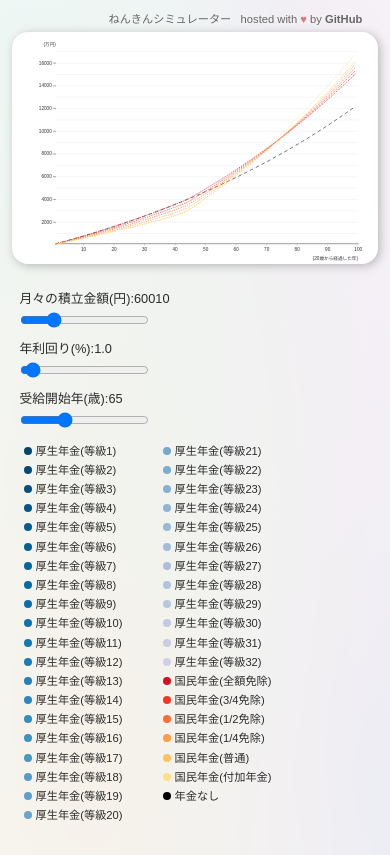
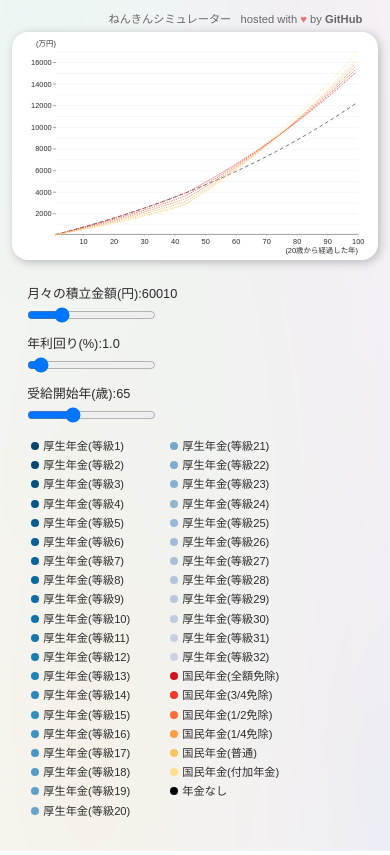
Before and after one commit to akiraaso/nenkin-simulator, a Nuxt app: page / in a window 390 px wide. Built offline with nearby package versions, Linux system fonts and the light colour scheme.

Commit message:
Improve responsiveness of dimensions, fonts

```diff
--- a/components/chart.vue
+++ b/components/chart.vue
@@ -73,7 +73,8 @@
   --main-bg-color: #f0f0f0;
   --font-black: #2c2c2c;
   --shadow-color: rgba(60, 63, 66, 0.32);
-  --base-margin: 5vw;
+  --vertical-margin: 5vw;
+  --horizontal-margin: 7vw;
 
   /* 0px is converted to 0, it silently causes an error, hence using 0.01px */
   /* https://stackoverflow.com/questions/62520998/why-doesnt-min-or-max-work-with-unitless-0 */
@@ -132,8 +133,8 @@ h1 {
   align-items: flex-start;
   justify-content: right;
   font-size: 0.8rem;
-  height: max(var(--base-margin), 2rem);
-  padding: 1rem calc(var(--base-margin) + 1rem) 0 0;
+  height: max(var(--vertical-margin), 2rem);
+  padding: 1rem calc(var(--horizontal-margin) + 1rem) 0 0;
 }
 
 #github-link {
@@ -156,8 +157,8 @@ h1 {
   color: var(--font-black);
   width: 18rem;
   height: 100vh;
-  padding: var(--base-margin) 0;
-  margin: 0 2vw 0 var(--base-margin);
+  padding: var(--vertical-margin) 0;
+  margin: 0 2vw 0 var(--horizontal-margin);
   display: grid;
   grid-template-areas: "variables-pane" "chart-list";
   grid-template-rows: auto minmax(0, 1fr);
@@ -168,7 +169,7 @@ h1 {
 #variables-pane {
   grid-area: variables-pane;
   font-size: 0.9rem;
-  margin: 0.25rem 0 calc(var(--base-margin) / 2);
+  margin: 0.25rem 0 calc(var(--vertical-margin) / 2);
   border-radius: 1rem;
   box-shadow: var(--convex-shadow);
 }
@@ -226,7 +227,8 @@ h1 {
   box-shadow: 2px 2px 10px var(--shadow-color);
   background-color: white;
   display: flex;
-  margin: var(--base-margin) var(--base-margin) 0 0;
+  margin: var(--vertical-margin) var(--horizontal-margin) 0 0;
+  max-height: 92vh;
 }
 
 #chartWrapper {
@@ -241,7 +243,7 @@ h1 {
   overflow: visible;
 }
 
-@media all and (max-width: 1024px) {
+@media all and (max-width: 1200px) {
   #container {
     height: auto;
     grid-template-rows: auto auto minmax(0, 1fr);
@@ -730,14 +732,22 @@ export default Vue.extend({
       const datum = valuedChartDatum.map((d) => d.data.slice(minYear, maxYear));
 
       // Graph style settings
-      const height = 500;
+      const height = 490;
       const width = 720;
-      const margin = {top: 40, right: 10, bottom: 45, left: 60};
+      const margin = {top: 40, right: 10, bottom: 55, left: 60};
       const innerWidth = width - margin.left - margin.right;
       const axisColor = '#2c2c2c';
-      const axisFontSize = '10px';
       const labelColor = '#2c2c2c';
-      const labelFontSize = '10px';
+      let axisFontSize = '10px';
+      let labelFontSize = '10px';
+      if (window.innerWidth < 768) {
+        axisFontSize = '16px';
+        labelFontSize = '16px';
+      }
+      else if (window.innerWidth <= 900) {
+        axisFontSize = '12px';
+        labelFontSize = '12px';
+      }
 
       // Create the graph
       svg.attr('viewBox', `0 0 ${width} ${height}`);
@@ -800,7 +810,7 @@ export default Vue.extend({
         .text('(20歳から経過した年)')
         .attr('text-anchor', 'end')
         .attr('x', width - margin.right)
-        .attr('y', height - margin.bottom + 35)
+        .attr('y', height - margin.bottom + 40)
         .attr('fill', labelColor)
         .attr('font-size', labelFontSize)
         .attr('font-family', 'sans-serif')
```
